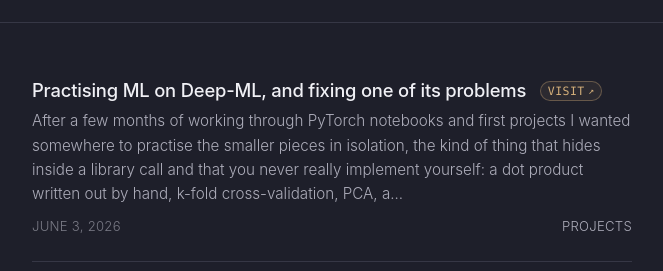
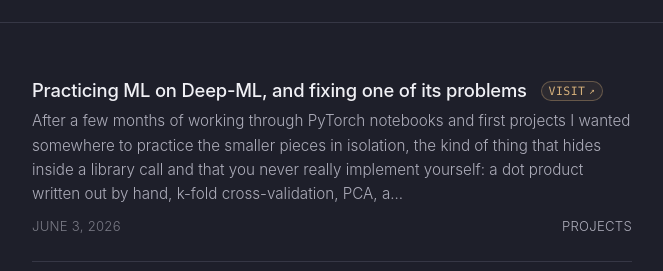
Before and after one commit to Rishi-Jain-27/rishi-jain-27.github.io, a Jekyll site: the page built from index.html, in a window 1280 px wide and 900 px high, scrolled down 470 px. Shown: the part 181-452 px from the top of the window, without its empty margins (308-971 px from the left). Built offline with Jekyll 4.4.1, drawn with Linux system fonts in a browser that asks for light colours; the list of posts is cut into pages by our own code.

Commit message:
Fixed misspelling

```diff
--- a/_posts/2026-06-03-practising-ml-on-deep-ml.md
+++ b/_posts/2026-06-03-practising-ml-on-deep-ml.md
@@ -1,6 +1,6 @@
 ---
 layout: post
-title: "Practising ML on Deep-ML, and fixing one of its problems"
+title: "Practicing ML on Deep-ML, and fixing one of its problems"
 author: "Rishi Jain"
 date: 2026-06-03
 categories: projects
@@ -9,7 +9,7 @@ project_label: Visit
 math: true
 ---
 
-After a few months of working through PyTorch notebooks and first projects I wanted somewhere to practise the smaller pieces in isolation, the kind of thing that hides inside a library call and that you never really implement yourself: a dot product written out by hand, k-fold cross-validation, PCA, a decision tree split. The site I kept coming back to is [Deep-ML](https://www.deep-ml.com/), which is a LeetCode-shaped collection of machine-learning problems where you write a Python function in the browser and it runs against a set of test cases, except that the problems are the actual mechanics of ML rather than two-pointer puzzles dressed up in ML vocabulary. I ended up liking it enough to record a handful of walkthrough videos for it, and then liking it enough to go fix one of the problems when I found it was wrong, which is the part of this post I find more interesting than the recommendation itself.
+After a few months of working through PyTorch notebooks and first projects I wanted somewhere to practice the smaller pieces in isolation, the kind of thing that hides inside a library call and that you never really implement yourself: a dot product written out by hand, k-fold cross-validation, PCA, a decision tree split. The site I kept coming back to is [Deep-ML](https://www.deep-ml.com/), which is a LeetCode-shaped collection of machine-learning problems where you write a Python function in the browser and it runs against a set of test cases, except that the problems are the actual mechanics of ML rather than two-pointer puzzles dressed up in ML vocabulary. I ended up liking it enough to record a handful of walkthrough videos for it, and then liking it enough to go fix one of the problems when I found it was wrong, which is the part of this post I find more interesting than the recommendation itself.
 
 ## What the site is
 
@@ -59,4 +59,4 @@ What made this more than a one-line solution patch is that the hidden tests had
 
 ## Takeaway
 
-Practising by solving a problem teaches you the algorithm. Practising by repairing a broken one teaches you the algorithm and then asks you to prove it, because you cannot fix what you only half understand, and the cost of being wrong is a public pull request rather than a green checkmark only you ever see. Deep-ML is a good site for the first kind of practice and an unusually good one for the second, purely because the whole thing is open and the bugs are right there waiting for someone who reads carefully enough to notice them.
+Practicing by solving a problem teaches you the algorithm. Practicing by repairing a broken one teaches you the algorithm and then asks you to prove it, because you cannot fix what you only half understand, and the cost of being wrong is a public pull request rather than a green checkmark only you ever see. Deep-ML is a good site for the first kind of practice and an unusually good one for the second, purely because the whole thing is open and the bugs are right there waiting for someone who reads carefully enough to notice them.
```
